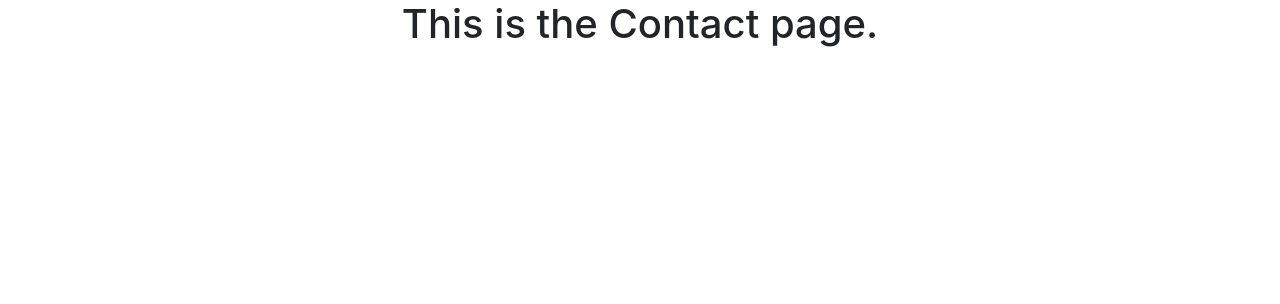
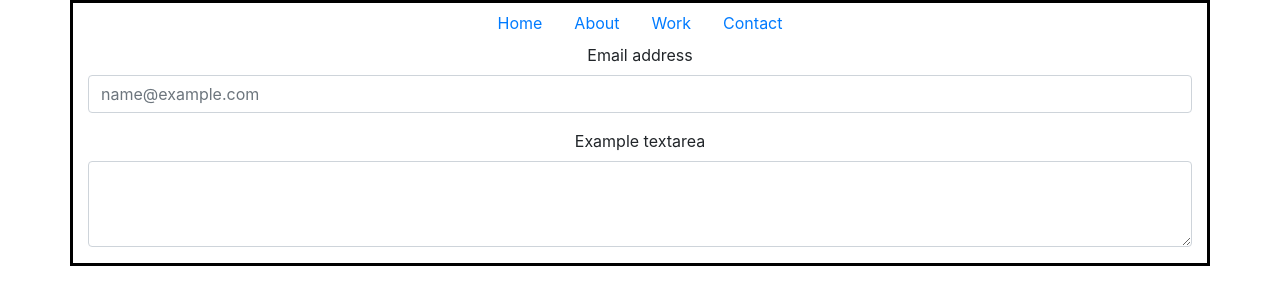
Before and after one commit to Guillermo-Martin/jscPortfolio, a React (Create React App) app: page /contact in a window 1280 px wide. Shown: the top 304 px of the page. Built offline with nearby package versions, Linux system fonts and the light colour scheme.

Commit message:
Create layout for Contact page

```diff
--- a/src/pages/Contact.js
+++ b/src/pages/Contact.js
@@ -1,8 +1,26 @@
 import React from 'react';
+import Navbar from './../components/Navbar';
+import Container from 'react-bootstrap/Container';
+import Form from 'react-bootstrap/Form';
 
 function Contact() {
   return (
-    <h1>This is the Contact page.</h1>
+    <Container>
+      <Navbar />
+
+      <Form>
+        <Form.Group controlId="exampleForm.ControlInput1">
+          <Form.Label>Email address</Form.Label>
+          <Form.Control type="email" placeholder="name@example.com" />
+        </Form.Group>
+
+        <Form.Group controlId="exampleForm.ControlTextarea1">
+          <Form.Label>Example textarea</Form.Label>
+          <Form.Control as="textarea" rows="3" />
+        </Form.Group>
+      </Form>
+    </Container>
+
   )
 }
 
```
